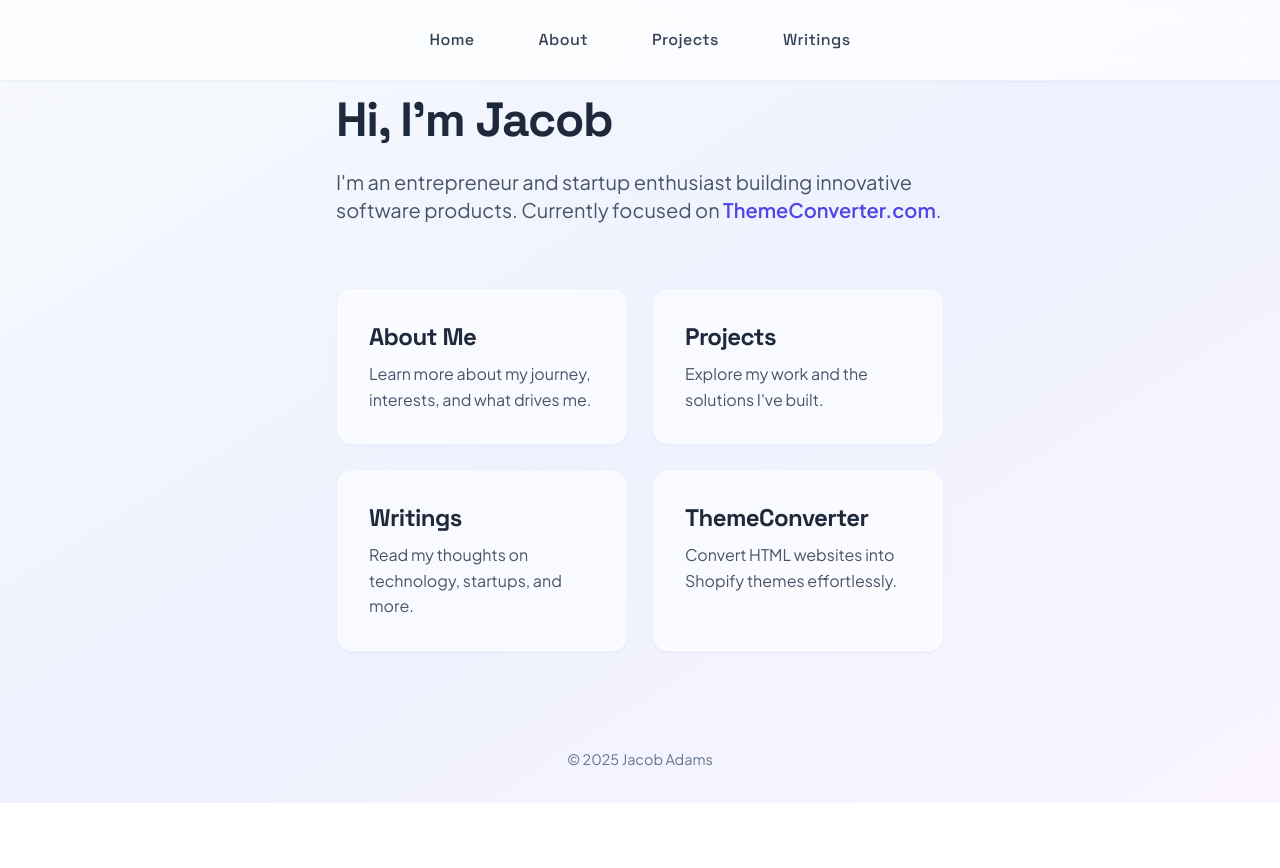
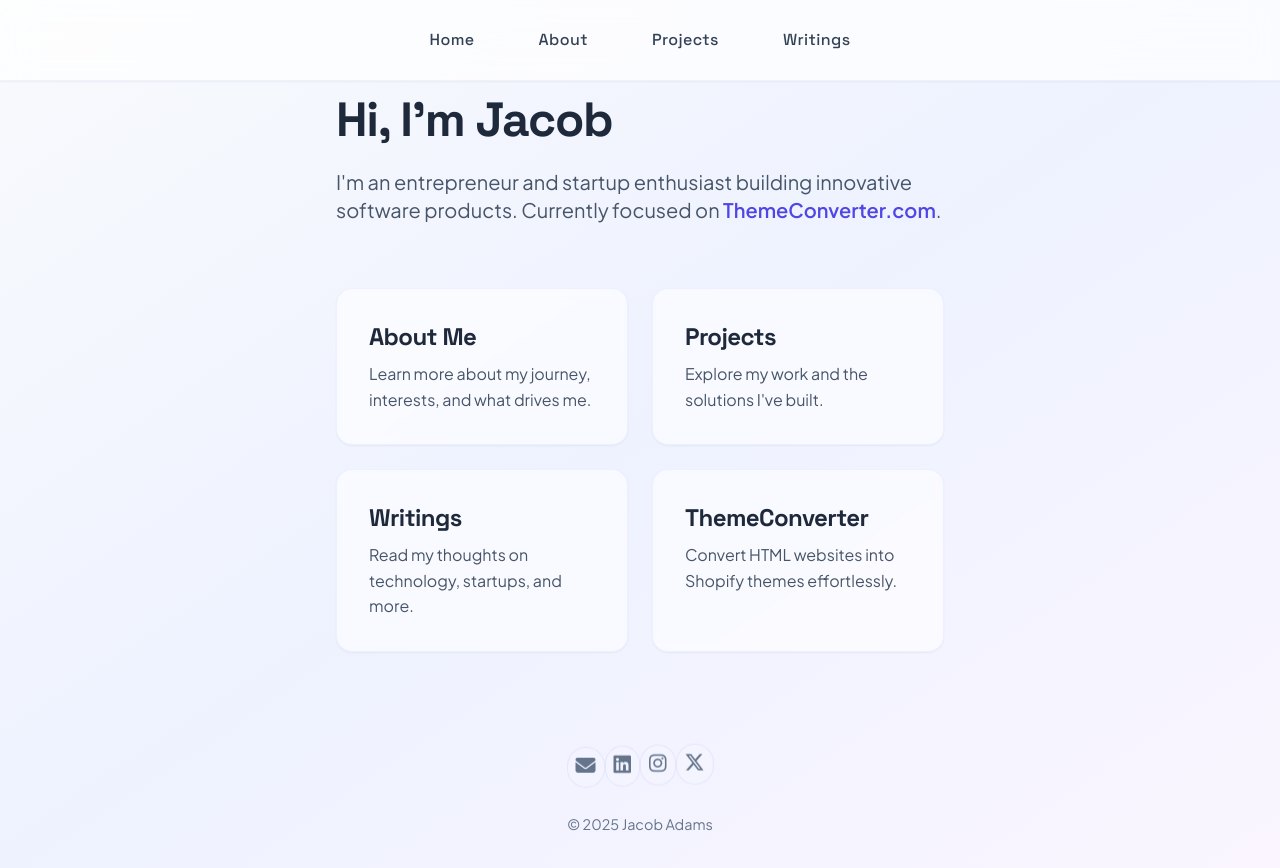
Before and after one commit to jacobmp38/personal-website, a website: page index.html in a window 1280 px wide. Before the commit the page ends 803 px from the top, so only its background shows below. Drawn offline with Linux system fonts and the light colour scheme.

Commit message:
Added social media links and improved footer design

```diff
--- a/index.html
+++ b/index.html
@@ -5,7 +5,7 @@
     <meta name="viewport" content="width=device-width, initial-scale=1.0">
     <title>Jacob Adams</title>
     <link href="./dist/output.css" rel="stylesheet">
-    <link rel="stylesheet" href="https://cdnjs.cloudflare.com/ajax/libs/font-awesome/6.0.0/css/all.min.css">
+    <link rel="stylesheet" href="https://cdnjs.cloudflare.com/ajax/libs/font-awesome/6.5.1/css/all.min.css">
     <link rel="preconnect" href="https://fonts.googleapis.com">
     <link rel="preconnect" href="https://fonts.gstatic.com" crossorigin>
     <link href="https://fonts.googleapis.com/css2?family=Plus+Jakarta+Sans:wght@400;500;600;700&family=Space+Grotesk:wght@400;500;600;700&display=swap" rel="stylesheet">
@@ -81,6 +81,20 @@
     </main>
 
     <footer class="py-6 sm:py-8 text-center text-slate-500 font-['Plus_Jakarta_Sans'] mt-12 sm:mt-16 animate-fade-in">
+        <div class="flex justify-center space-x-4 mb-6">
+            <a href="mailto:jacobmp38@gmail.com" class="social-icon text-slate-500 hover:text-indigo-600 transition-all duration-300 hover:scale-110">
+                <i class="fas fa-envelope text-xl"></i>
+            </a>
+            <a href="https://www.linkedin.com/in/jacob-m-p-005b69244/" target="_blank" class="social-icon text-slate-500 hover:text-indigo-600 transition-all duration-300 hover:scale-110">
+                <i class="fab fa-linkedin text-xl"></i>
+            </a>
+            <a href="https://www.instagram.com/jacob_.mp/" target="_blank" class="social-icon text-slate-500 hover:text-indigo-600 transition-all duration-300 hover:scale-110">
+                <i class="fab fa-instagram text-xl"></i>
+            </a>
+            <a href="https://x.com/jacobmp38" target="_blank" class="social-icon text-slate-500 hover:text-indigo-600 transition-all duration-300 hover:scale-110">
+                <i class="fa-brands fa-x-twitter text-xl"></i>
+            </a>
+        </div>
         <p>© 2025 Jacob Adams</p>
     </footer>
 
@@ -96,6 +110,11 @@
         @keyframes fadeInUp {
             from { transform: translateY(20px); opacity: 0; }
             to { transform: translateY(0); opacity: 1; }
+        }
+        @keyframes float {
+            0% { transform: translateY(0px); }
+            50% { transform: translateY(-5px); }
+            100% { transform: translateY(0px); }
         }
         .animate-fade-in {
             animation: fadeIn 0.8s ease-out forwards;
@@ -123,6 +142,25 @@
             animation: fadeInUp 0.8s ease-out 0.6s forwards;
             opacity: 0;
         }
+        .social-icon {
+            animation: float 3s ease-in-out infinite;
+            display: inline-block;
+            padding: 0.5rem;
+            border-radius: 9999px;
+            background: rgba(255, 255, 255, 0.1);
+            backdrop-filter: blur(5px);
+            border: 1px solid rgba(99, 102, 241, 0.1);
+            transition: all 0.3s ease;
+        }
+        .social-icon:hover {
+            background: rgba(99, 102, 241, 0.1);
+            transform: translateY(-5px) scale(1.1);
+            box-shadow: 0 4px 12px rgba(99, 102, 241, 0.2);
+        }
+        .social-icon:nth-child(1) { animation-delay: 0s; }
+        .social-icon:nth-child(2) { animation-delay: 0.2s; }
+        .social-icon:nth-child(3) { animation-delay: 0.4s; }
+        .social-icon:nth-child(4) { animation-delay: 0.6s; }
     </style>
 </body>
 </html>
```
